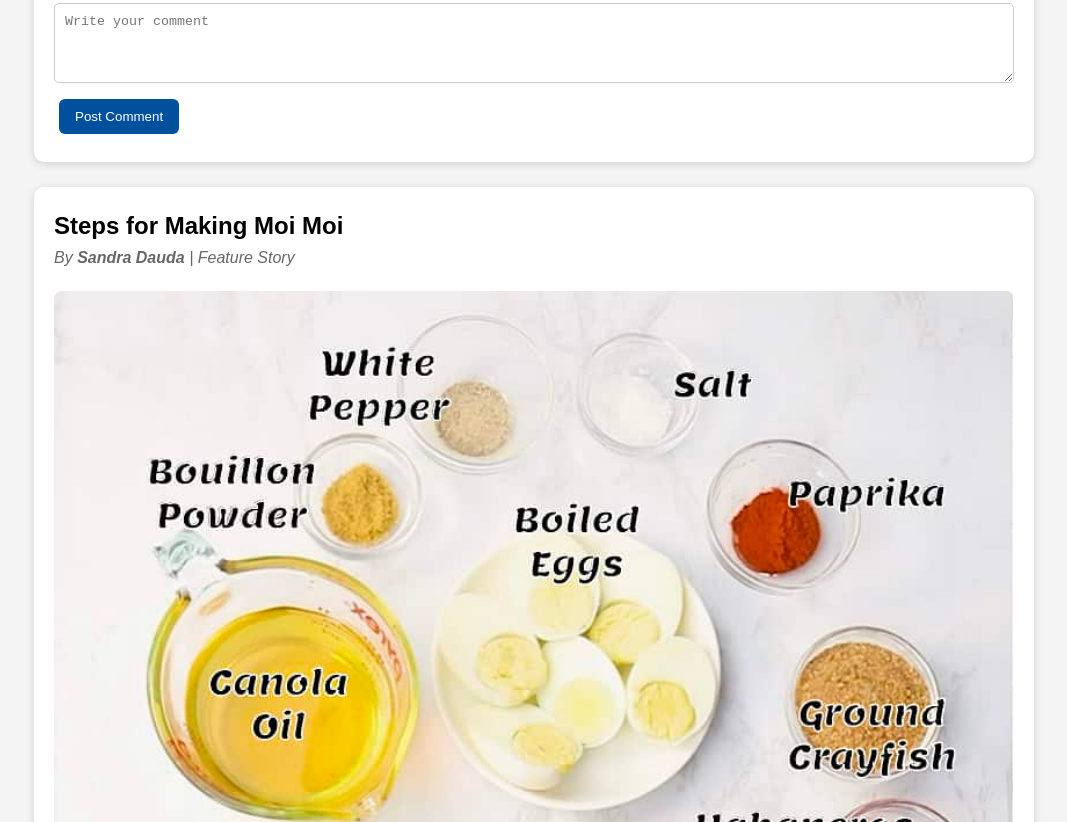
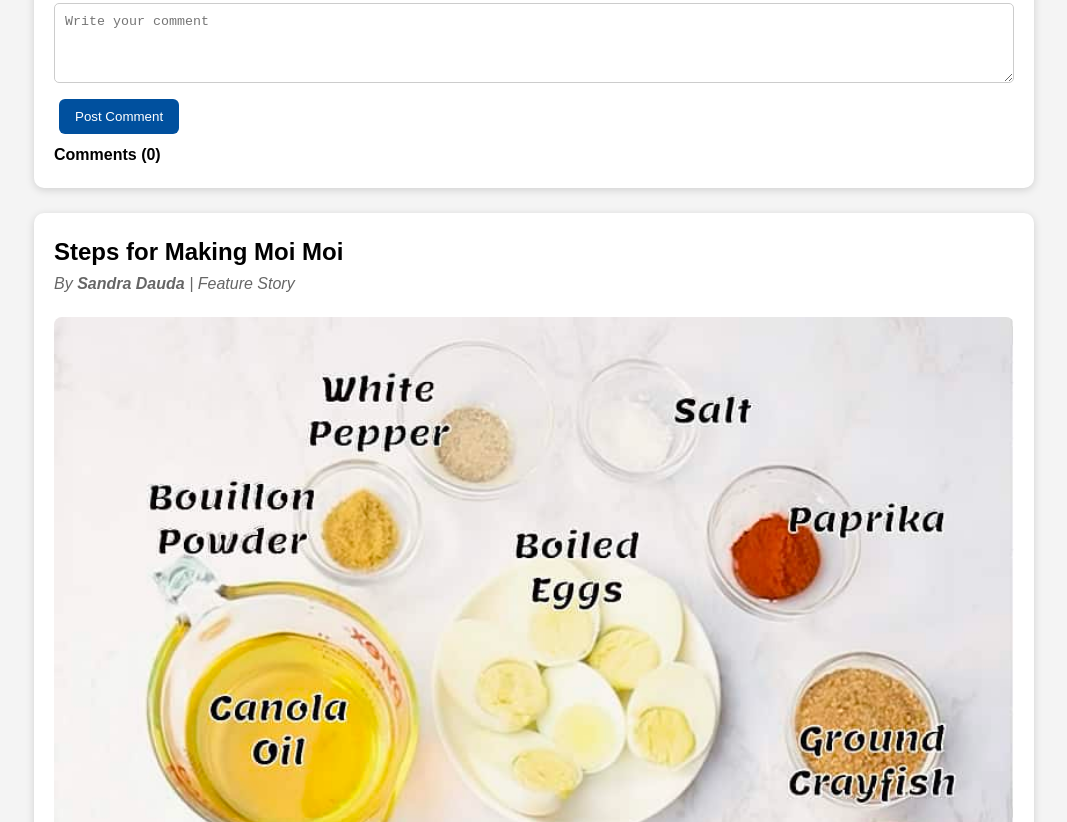
Before and after one commit to Sandisacx/SandAlex_Hub, a plain HTML site: page index.html in a window 1280 px wide. Shown: the part 2178-3000 px from the top of the page, without its empty margins (106-1173 px from the left). Drawn offline with Linux system fonts and the light colour scheme; no server answers.

Commit message:
Add comment count headers to posts

```diff
--- a/index.html
+++ b/index.html
@@ -68,6 +68,7 @@ Beneficiaries have expressed appreciation to the Federal Government while encour
 Post Comment
 </button>
 
+<h4 id="commentCount0">Comments (0)</h4>
 <div id="comments0"></div>
 
   </article>
@@ -111,6 +112,7 @@ Apart from being a healthy family meal, Moi Moi has become a profitable business
 Post Comment
 </button>
 
+<h4 id="commentCount1">Comments (0)</h4>
 <div id="comments1"></div>
 
 </article>
@@ -154,6 +156,7 @@ Learning shoe making not only creates employment but also helps reduce dependenc
 Post Comment
 </button>
 
+<h4 id="commentCount2">Comments (0)</h4>
 <div id="comments2"></div>
 
 </article>
```
